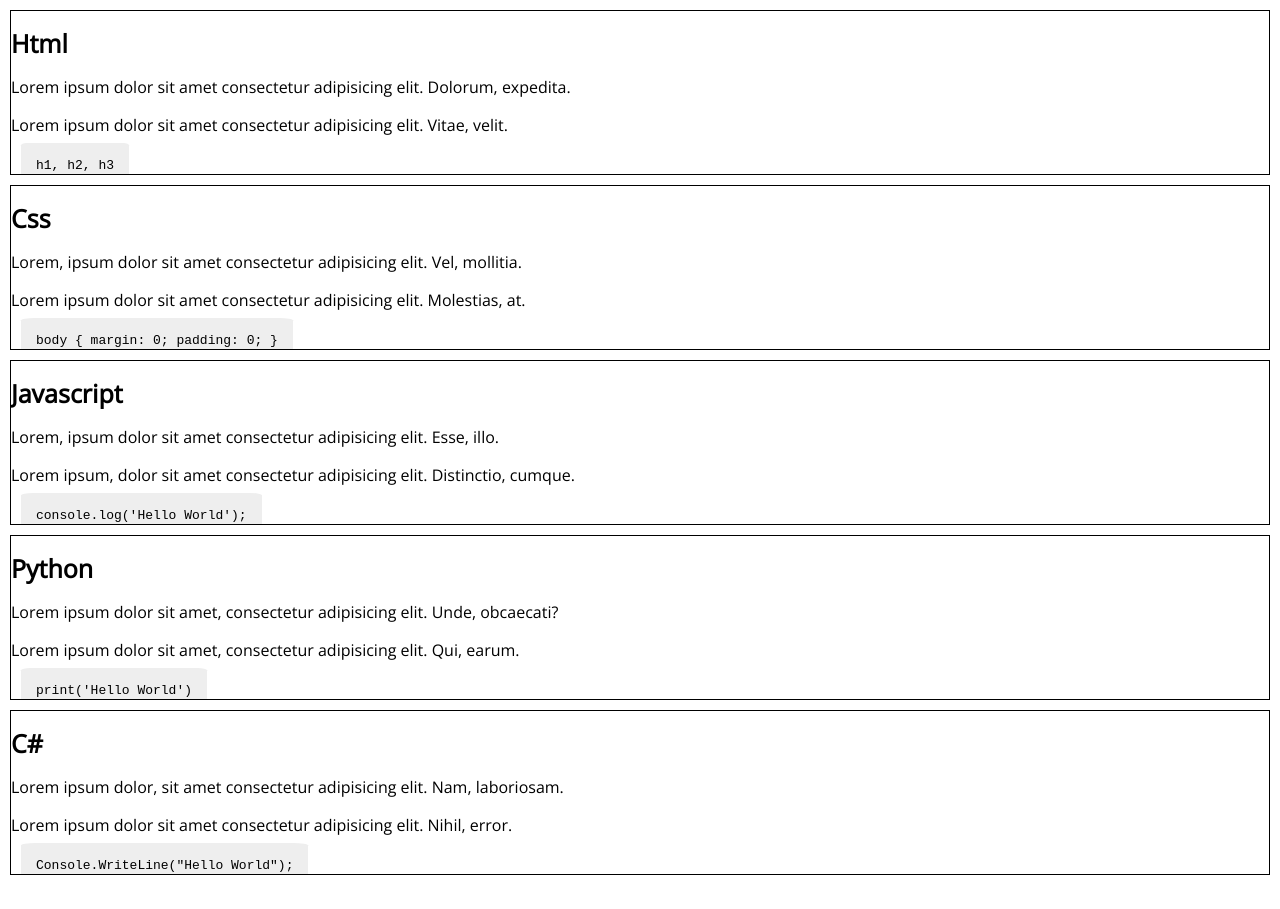
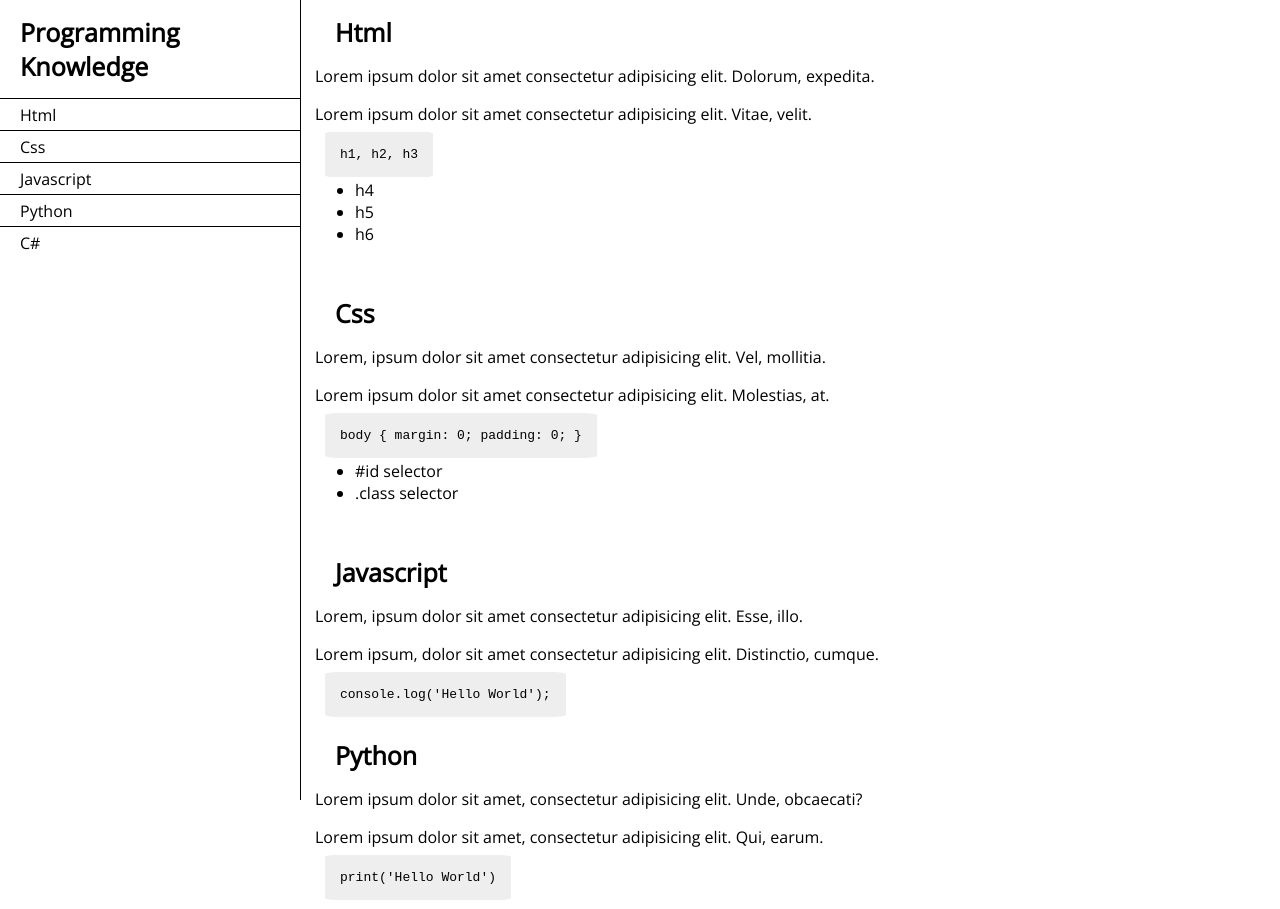
Before and after one commit to 09try/freeCodeCamp, a plain HTML site: page responsive_web_design/technical_documentation_page/index.html in a window 1280 px wide. Shown: the top 909 px of the page. Before the commit the page ends 885 px from the top, so only its background shows below. Drawn offline with nearby package versions, Linux system fonts and the light colour scheme.

Commit message:
progress

```diff
--- a/responsive_web_design/product_landing_page/style.css
+++ b/responsive_web_design/product_landing_page/style.css
@@ -56,7 +56,7 @@ nav>ul {
 .nav-link {
     text-decoration: none;
     color: black;
-    font-size: 20px;
+    font-size: 18px;
 }
 
 .container {
--- a/responsive_web_design/technical_documentation_page/index.html
+++ b/responsive_web_design/technical_documentation_page/index.html
@@ -18,12 +18,21 @@
             <p>Lorem ipsum dolor sit amet consectetur adipisicing elit. Dolorum, expedita.</p>
             <p>Lorem ipsum dolor sit amet consectetur adipisicing elit. Vitae, velit.</p>
             <code>h1, h2, h3</code>
+            <ul>
+                <li>h4</li>
+                <li>h5</li>
+                <li>h6</li>
+            </ul>
         </section>
         <section class="main-section" id="Css">
             <header>Css</header>
             <p>Lorem, ipsum dolor sit amet consectetur adipisicing elit. Vel, mollitia.</p>
             <p>Lorem ipsum dolor sit amet consectetur adipisicing elit. Molestias, at.</p>
             <code>body { margin: 0; padding: 0; }</code>
+            <ul>
+                <li>#id selector</li>
+                <li>.class selector</li>
+            </ul>
         </section>
         <section class="main-section" id="Javascript">
             <header>Javascript</header>
@@ -44,6 +53,14 @@
             <code>Console.WriteLine("Hello World");</code>
         </section>
     </main>
+    <nav id="navbar">
+        <header>Programming Knowledge</header>
+        <a class="nav-link" href="#Html">Html</a>
+        <a class="nav-link" href="#Css">Css</a>
+        <a class="nav-link" href="#Javascript">Javascript</a>
+        <a class="nav-link" href="#Python">Python</a>
+        <a class="nav-link" href="#C#">C#</a>
+    </nav>
 </body>
 
 </html>
--- a/responsive_web_design/technical_documentation_page/style.css
+++ b/responsive_web_design/technical_documentation_page/style.css
@@ -5,10 +5,15 @@ body {
     box-sizing: border-box;
 }
 
+#main-doc {
+    margin-left: 300px;
+    position: absolute;
+}
+
 .main-section {
     margin: 10px 10px;
-    border: solid 1px black;
-    overflow: hidden;
+    padding-left: 5px;
+    padding-bottom: 20px;
 }
 
 header {
@@ -17,6 +22,7 @@ header {
     font-size: 25px;
     margin-top: 15px;
     margin-bottom: 15px;
+    padding-left: 20px;
 }
 
 code {
@@ -26,3 +32,38 @@ code {
     margin: 10px 10px 10px 10px;
     width: 100%;
 }
+
+nav {
+    position: fixed;
+    left: 0;
+    top: 0;
+    width: 300px;
+    min-width: 290px;
+    height: 100%;
+    border-right: 1px solid black;
+}
+
+.nav-link {
+    display: block;
+    margin-bottom: -1px;
+    padding-top: 5px;
+    padding-bottom: 5px;
+    padding-left: 20px;
+    text-decoration: none;
+    color: black;
+    border-top: 1px solid black;
+}
+
+@media only screen and (max-width: 800px) {
+    nav {
+        position: absolute;
+        width: 100%;
+        max-height: 200px;
+        overflow: scroll;
+    }
+    #main-doc {
+        margin-top: 300px;
+        margin-left: 0px;
+        position: relative;
+    }
+}
```
Also changed, not shown: responsive_web_design/product_landing_page/index.html (+1 -1 lines).
